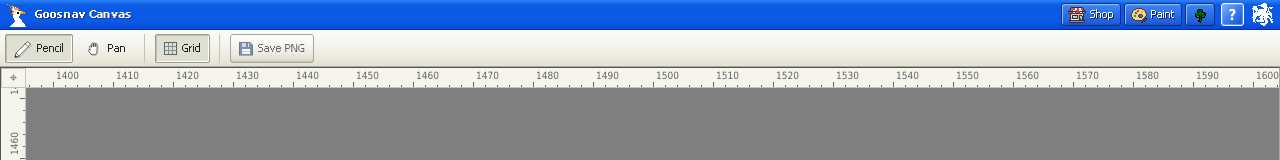
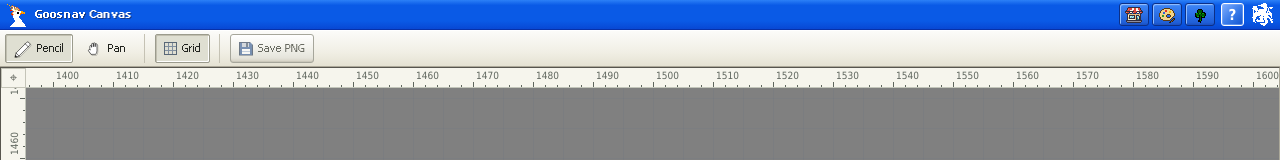
Before and after one commit to goosnav/canvas, a website with bundled scripts: page public/index.html in a window 1280 px wide. Shown: the top 160 px of the page. Built offline with nearby package versions, Linux system fonts and the light colour scheme; no server answers.

Commit message:
Make the title bar shortcuts icon-only

```diff
--- a/public/index.html
+++ b/public/index.html
@@ -16,11 +16,11 @@
     <img src="/goose_pixel_2.png" width="24" height="24" alt="">
     <h1>Goosnav Canvas</h1>
     <nav class="title-links" aria-label="Goosnav sites">
-      <a href="https://goosnav.shop" title="Goosnav Shop">
-        <img src="/shop-storefront.png" width="18" height="18" alt="">Shop
+      <a href="https://goosnav.shop" aria-label="Goosnav Shop">
+        <img src="/shop-storefront.png" width="18" height="18" alt="">
       </a>
-      <a href="https://paint.goosnav.shop" title="Goosnav Paint">
-        <img src="/favicon.svg" width="16" height="16" alt="">Paint
+      <a href="https://paint.goosnav.shop" aria-label="Goosnav Paint">
+        <img src="/favicon.svg" width="16" height="16" alt="">
       </a>
       <a href="https://4snav.goosnav.shop" aria-label="4snav" title="4snav">
         <img src="/clover.png" width="16" height="16" alt="">
--- a/public/style.css
+++ b/public/style.css
@@ -11,7 +11,7 @@ button:disabled{cursor:default}
 .titlebar img,.icon{image-rendering:pixelated}
 h1{margin:0;font:bold 11px/1.45 "Pixel Tahoma",Tahoma,Verdana,sans-serif;text-shadow:1px 1px #163b88}
 .title-links{display:flex;gap:3px;margin-left:auto}
-.title-links a{display:inline-flex;align-items:center;gap:4px;height:23px;padding:0 6px;color:#fff;text-decoration:none;white-space:nowrap;border:1px solid #0c2f86;border-radius:3px;background:linear-gradient(#5b9bfa,#3a81f3 12%,#1f5fd8 88%,#1a4fc0);box-shadow:inset 1px 1px #8fbcff;text-shadow:1px 1px #0a1f7a}
+.title-links a{display:inline-flex;align-items:center;justify-content:center;width:30px;height:23px;border:1px solid #0c2f86;border-radius:3px;background:linear-gradient(#5b9bfa,#3a81f3 12%,#1f5fd8 88%,#1a4fc0);box-shadow:inset 1px 1px #8fbcff}
 .title-links a:hover{background:linear-gradient(#7db2ff,#4e93fb 12%,#2f71e6 88%,#2560d6)}
 .title-links a:focus-visible{outline:1px dotted #fff;outline-offset:-3px}
 .title-button{margin-left:auto;width:23px;height:23px;border:1px solid #fff;border-radius:3px;background:linear-gradient(135deg,#80aeff,#3679e8 55%,#1254cf);box-shadow:inset 0 0 0 1px #92bafd80;color:white;font:bold 15px Tahoma,sans-serif}
@@ -84,4 +84,4 @@ dialog .titlebar{height:30px}
 .guide-body .standard{display:block;margin-left:auto}
 @media(max-width:760px){.palette-bar{flex-wrap:wrap}.placement{margin-left:auto}#palette{grid-template-columns:repeat(16,min(4.9vw,24px))}.current{width:38px}.colors{gap:6px}}
 @media(max-width:570px){.navigator{width:138px;right:6px;bottom:6px}.navigator summary{min-height:24px}.tools{gap:4px;padding:5px}.group+.group{padding-left:4px}.tools button{padding:0 5px}.palette-bar{padding:8px;gap:7px}.colors{width:100%}#palette{flex:1;grid-template-columns:repeat(16,minmax(0,1fr));grid-template-rows:repeat(2,22px)}.placement{width:100%;justify-content:space-between}footer>span{padding:0 5px}.coords{min-width:65px}.workspace{grid-template-columns:20px minmax(0,1fr)}}
-@media(max-width:355px){.titlebar{gap:4px}.titlebar .brand{display:none}.title-links a{padding-inline:4px}.icon{width:14px}.tools button{gap:2px}#zoom-value{min-width:35px}}
+@media(max-width:355px){.titlebar{gap:4px}.icon{width:14px}.tools button{gap:2px}#zoom-value{min-width:35px}}
```
